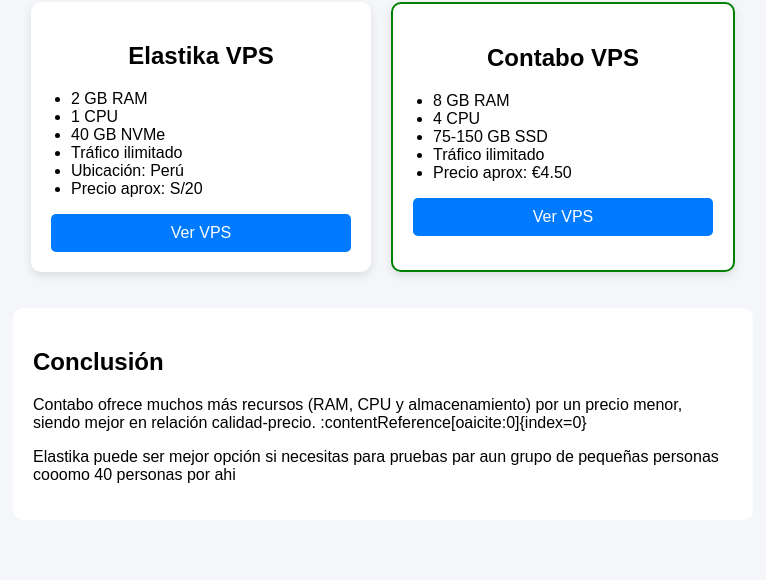
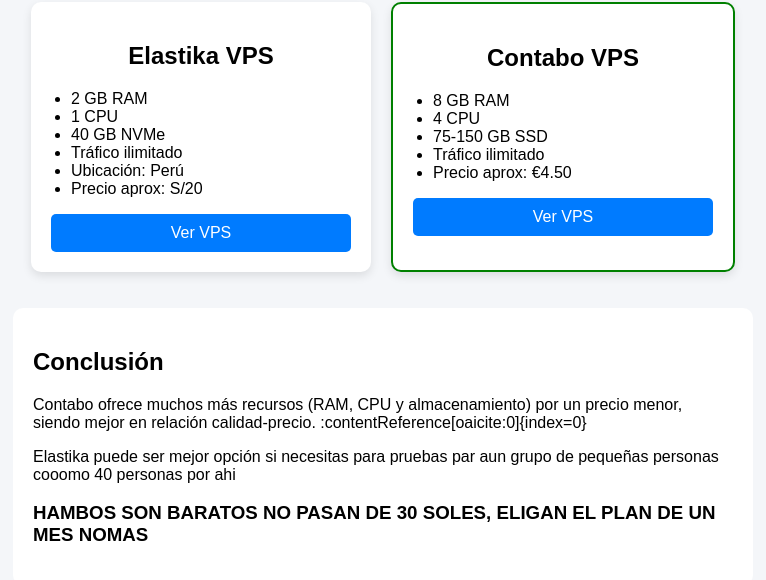
Before and after one commit to 1546329G/vps, a plain HTML site: page index.html in a window 1280 px wide. Shown: the part 98-678 px from the top of the page, without its empty margins (257-1023 px from the left). Drawn offline with Linux system fonts and the light colour scheme.

Commit message:
Add promotional heading to index.html

```diff
--- a/index.html
+++ b/index.html
@@ -99,6 +99,8 @@
     <p>
         Elastika puede ser mejor opción si necesitas para pruebas par aun grupo de pequeñas personas cooomo 40 personas por ahi
     </p>
+
+    <h3> HAMBOS SON BARATOS NO PASAN DE 30 SOLES, ELIGAN EL PLAN DE UN MES NOMAS</h3>
 </div>
 
 </body>
```
